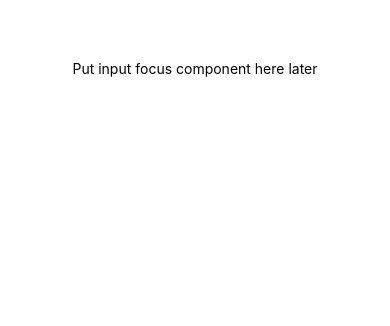
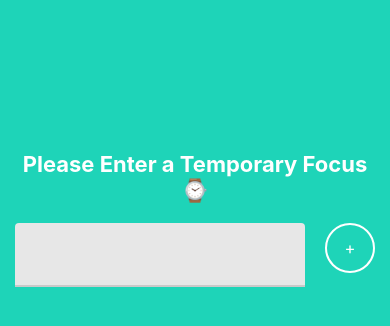
Before and after one commit to terrysu64/Mobile-Developement-Porjects, a React Native app in the folder QuickFocus/: screen / in a window 390 px wide. Shown: the top 326 px of the page. Built offline with nearby package versions, Linux system fonts and the light colour scheme.

Commit message:
added input and button

```diff
--- a/QuickFocus/App.js
+++ b/QuickFocus/App.js
@@ -2,7 +2,7 @@
 
 import React, {useState} from 'react';
 import { View, Text, StyleSheet } from 'react-native';
-import Constants from 'expo-constants';
+import {Focus} from './components/focus/focus';
 
 export default function App() {
 
@@ -15,7 +15,9 @@ export default function App() {
       return <Text>Put timer here later</Text>
     }
     else {
-      return <Text>Put input focus component here later</Text>
+      return (
+        <Focus/>
+      )
     }
   };
 
@@ -32,8 +34,7 @@ const styles = StyleSheet.create({
 
   container: {
     flex: 1,
-    alignItems: 'center',
-    padding: 60,
+    backgroundColor: '#1ed4b8',
   },
 
 });
--- a/QuickFocus/app.json
+++ b/QuickFocus/app.json
@@ -1,7 +1,7 @@
 {
   "expo": {
     "name": "quickfocus",
-    "slug": "snack-b329a079-c04c-44d2-87b9-94f02960e0fd",
+    "slug": "snack-8398ecf1-3bec-4355-a46f-b311bf7d637c",
     "version": "1.0.0",
     "orientation": "portrait",
     "icon": "./assets/icon.png",
--- /dev/null
+++ b/QuickFocus/components/add-focus/add-focus.js
@@ -0,0 +1,38 @@
+import React from 'react';
+import { TouchableOpacity, Text, StyleSheet} from 'react-native';
+
+export const AddFocus = ({
+
+  style = {},
+  textStyle = {},
+  size = 125,
+  ...props
+
+  }) => {
+    return (
+      <TouchableOpacity style={[styles(size).radius, size]}>
+        <Text style={[styles(size).text,textStyle]}>{props.title}</Text>
+      </TouchableOpacity>
+    );
+  };
+
+const styles = (size) => {
+  return StyleSheet.create({
+
+    radius: {
+      borderRadius: size/2,
+      width: size,
+      height: size,
+      alignItems: 'center',
+      justifyContent: 'center',
+      borderColor: 'white',
+      borderWidth: 2,
+    },
+
+    text: {
+      color: '#fff',
+      fontSize: size/3,
+    }
+
+  });
+};
--- /dev/null
+++ b/QuickFocus/components/focus/focus.js
@@ -0,0 +1,50 @@
+import React, {useState} from 'react';
+import { View, Text, StyleSheet } from 'react-native';
+import {TextInput} from 'react-native-paper';
+import {AddFocus} from '../add-focus/add-focus';
+
+export const Focus = () => {
+
+  return (
+    <View style={styles.container}>
+      <View style={styles.titleContainer}>
+        <Text style={styles.title}>Please Enter a Temporary Focus ⌚</Text>
+        <View style={styles.inputContainer}>
+          <TextInput style={styles.input}/>
+          <AddFocus size={50} title={'+'}/>
+        </View>
+      </View>
+    </View>
+  );
+}
+
+const styles = StyleSheet.create({
+
+  container: {
+    flex: 1,
+  },
+
+  titleContainer: {
+    flex: 0.5,
+    justifyContent: 'center',
+    padding: 15,
+  },
+
+  title: {
+    color: 'white',
+    fontWeight: 'bold',
+    fontSize: 22,
+    textAlign: 'center',
+  },
+
+  inputContainer: {
+    paddingTop: 20,
+    flexDirection: 'row',
+  },
+
+  input: {
+    flex: 1,
+    marginRight: 20,
+  },
+
+});
```
